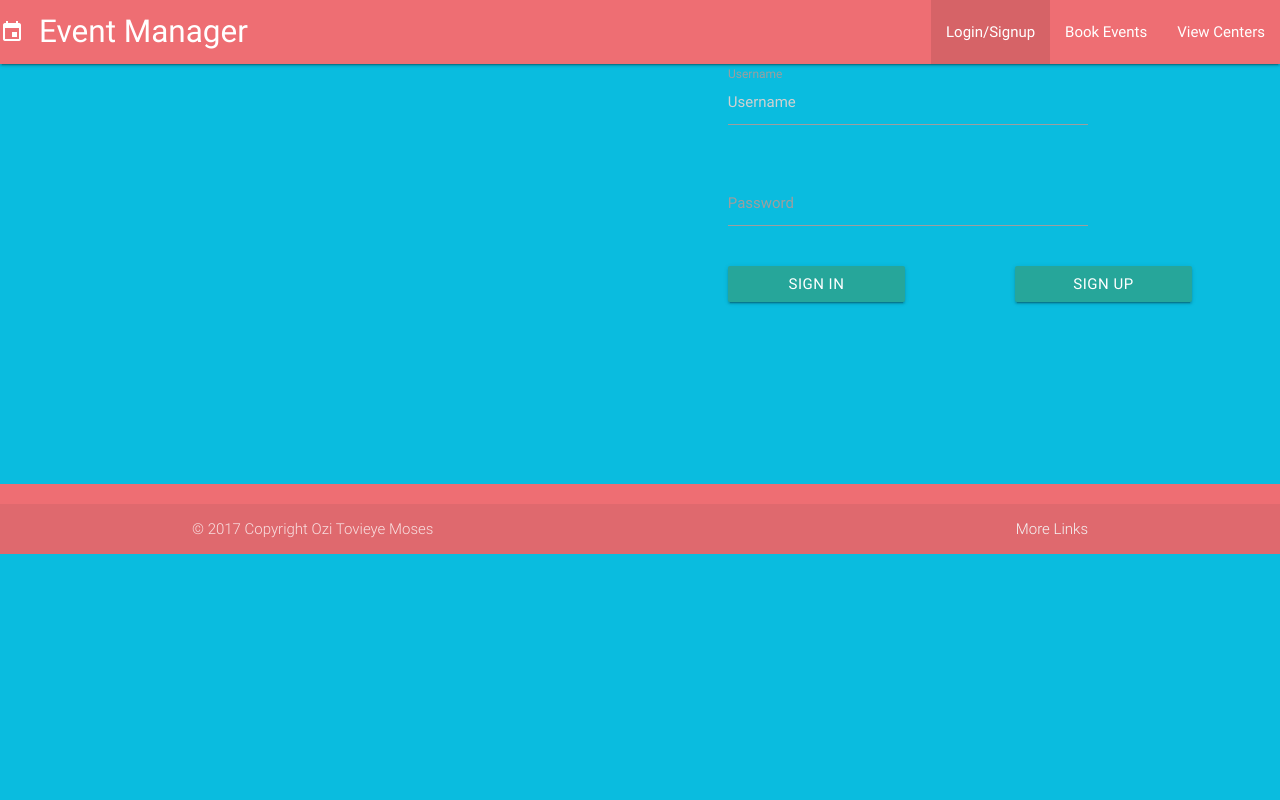
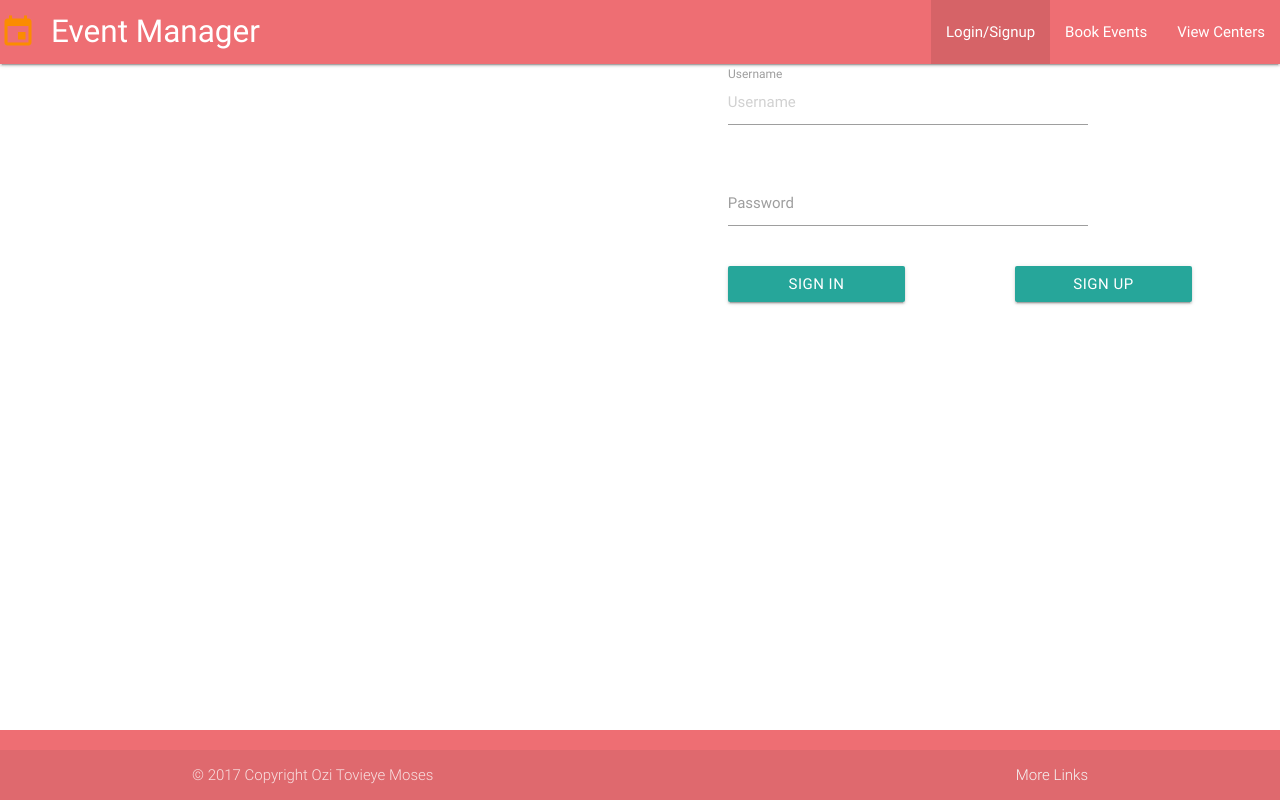
Before and after one commit to ozimos/EventManager, a plain HTML site: page template/signup.html in a window 1280 px wide. Drawn offline with nearby package versions, Linux system fonts and the light colour scheme; a script that the page names is missing.

Commit message:
Add css for UI Template

```diff
--- a/template/css/template.css
+++ b/template/css/template.css
@@ -1,3 +1,17 @@
-body{
-  background-color: #0abcdf;
+body {
+  display: flex;
+  min-height: 100vh;
+  flex-direction: column;
 }
+
+main {
+  flex: 1 0 auto;
+}
+
+.material-icons.orange600 {
+  color: #FB8C00;
+}
+
+.material-icons.md-36 {
+  font-size: 36px;
+}
```
